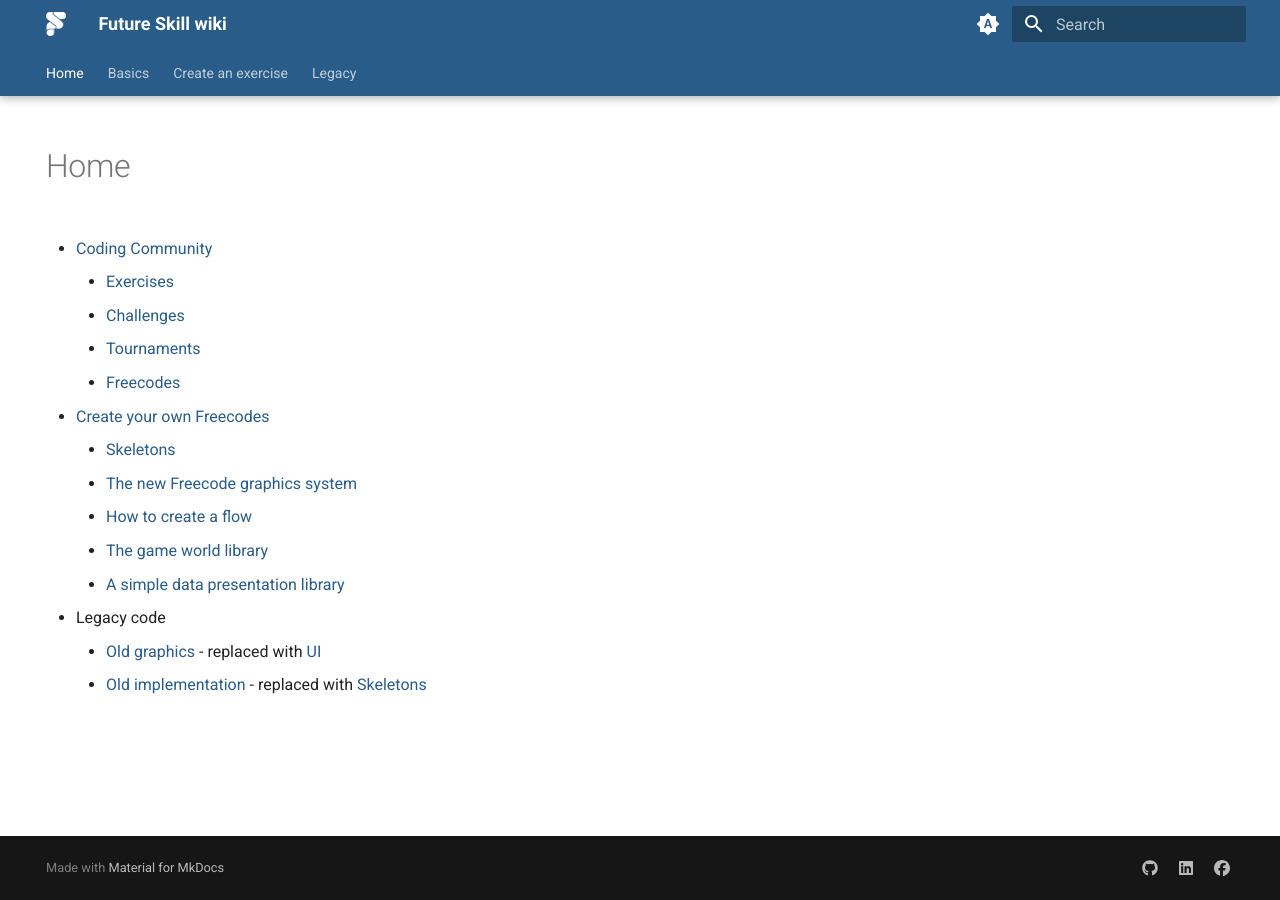
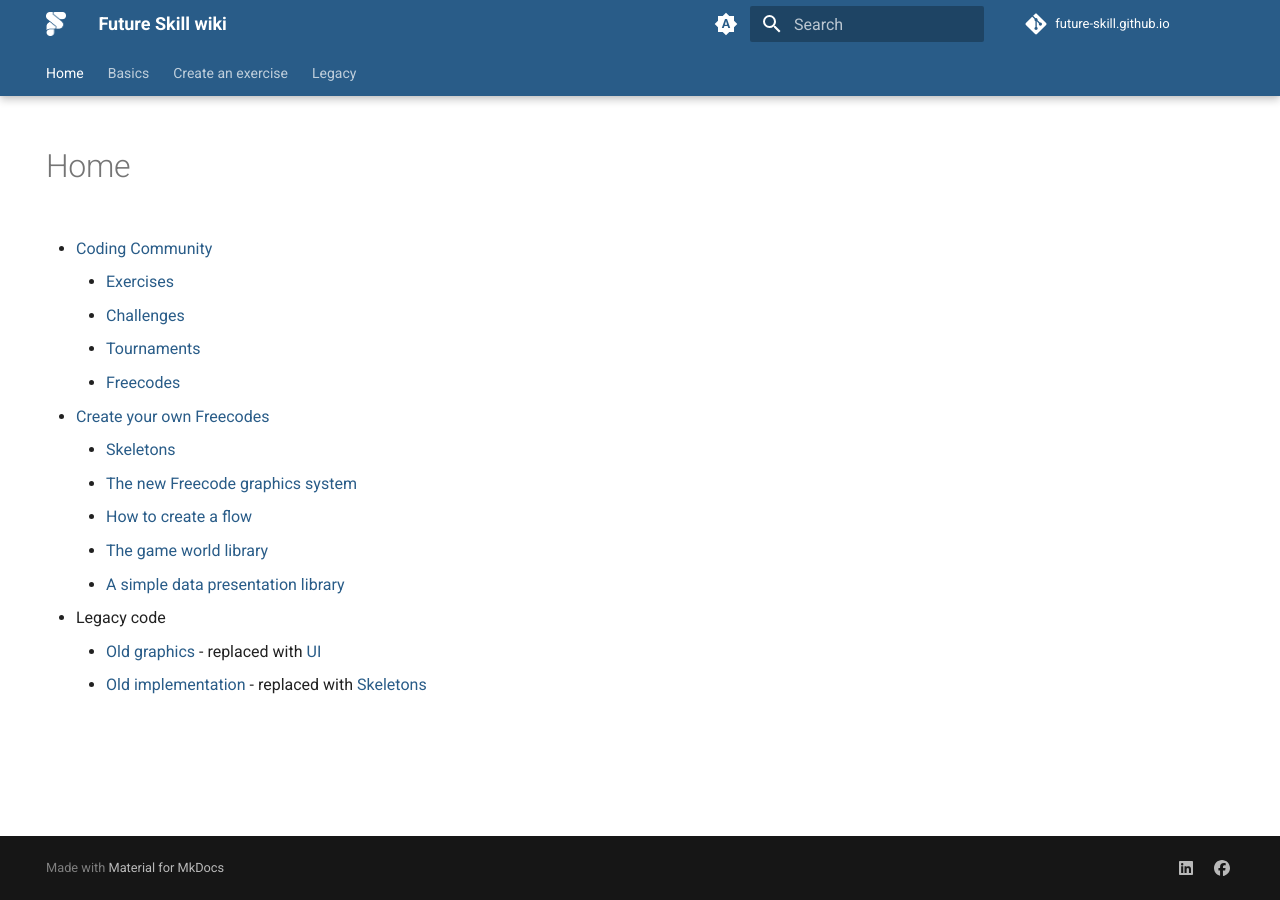
Before and after one commit to future-skill/future-skill.github.io, an MkDocs documentation site: the page built from docs/index.md, in a window 1280 px wide. Built offline with MkDocs 1.6.1 and Material for MkDocs 9.7.7, drawn with Linux system fonts in a browser that asks for light colours; plug-ins that fetch from the network failed and are left out; comment, search, counter and statistics services are not loaded.

```diff
--- a/mkdocs.yml
+++ b/mkdocs.yml
@@ -1,5 +1,8 @@
 site_name: Future Skill wiki
 site_url: https://newwiki.futureskill.com/
+repo_url: https://github.com/future-skill/future-skill.github.io
+repo_name: future-skill.github.io
+site_description: "Documentation for writing new exercises, challenges, tournaments, or freecodes for futureskill.com"
 extra_css:
   - stylesheets/theme.css
 theme:
@@ -55,8 +58,6 @@ plugins:
         background_color: "#295c88"
 extra:
   social:
-    - icon: fontawesome/brands/github
-      link: https://github.com/future-skill/future-skill.github.io
     - icon: fontawesome/brands/linkedin
       link: https://www.linkedin.com/company/future-skill/
     - icon: fontawesome/brands/facebook
```
